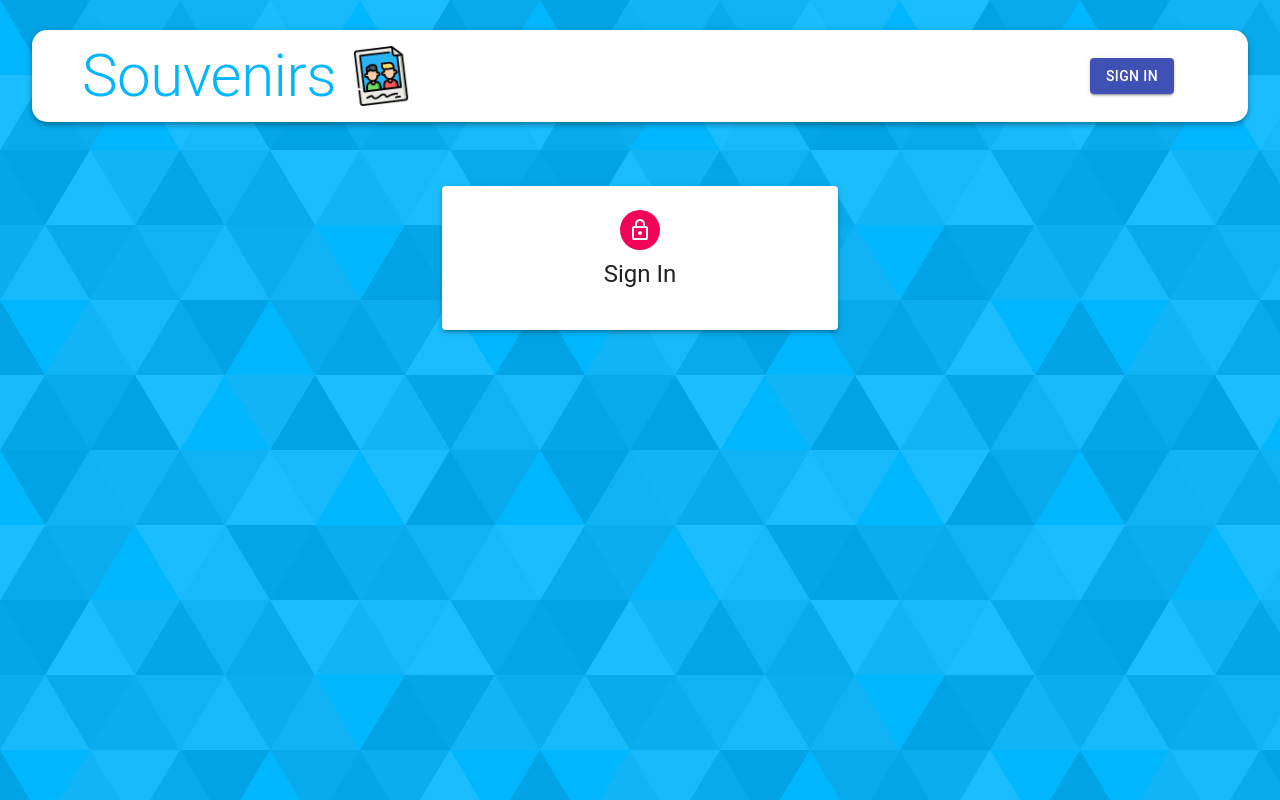
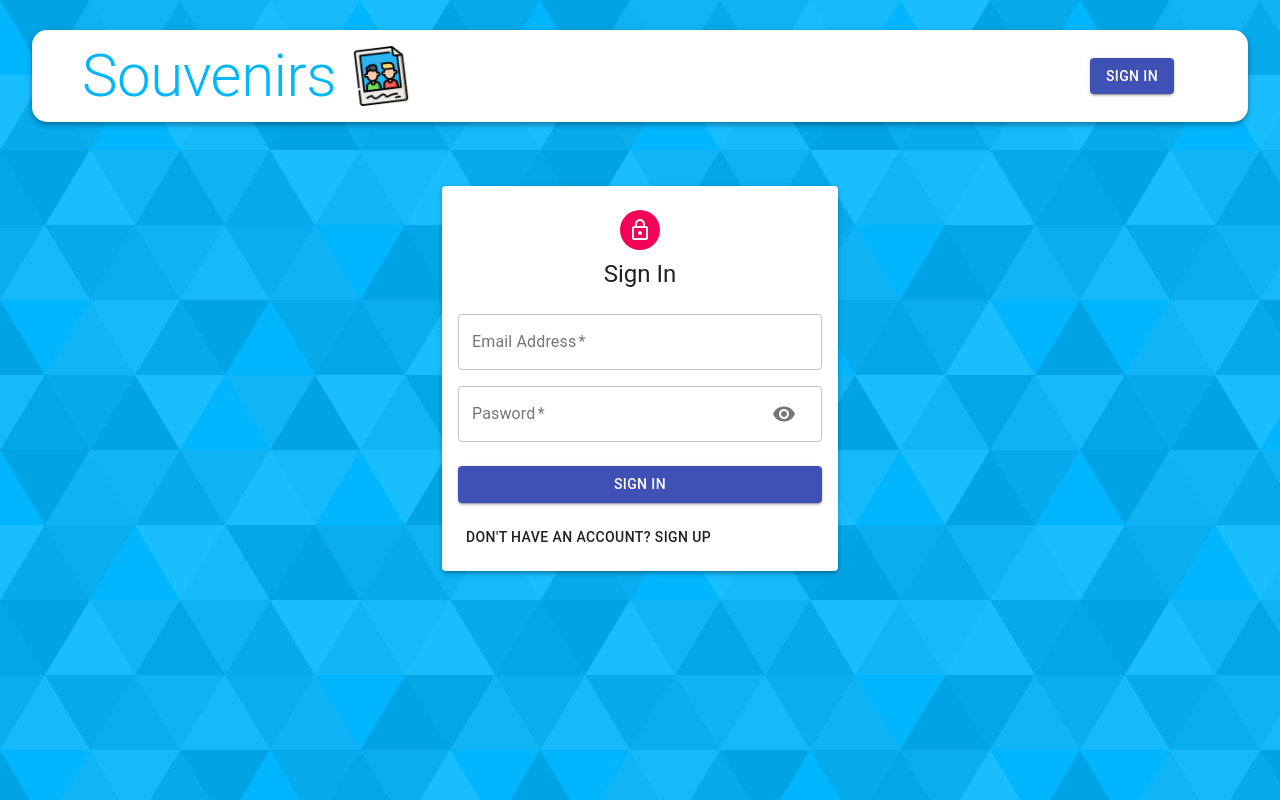
Before and after one commit to Marko1212/souvenirs-app-mern-client, a React (Create React App) app: page /auth in a window 1280 px wide. Built offline with nearby package versions, Linux system fonts and the light colour scheme.

Commit message:
authentification suite

```diff
--- a/src/components/Auth/Auth.js
+++ b/src/components/Auth/Auth.js
@@ -1,4 +1,4 @@
-import React from 'react';
+import React, {useState} from 'react';
 import { Avatar, Button, Paper, Grid, Typography, Container } from '@material-ui/core';
 import LockOutlinedIcon from '@material-ui/icons/LockOutlined';
 import useStyles from './styles';
@@ -6,14 +6,21 @@
 
 const Auth = () => {
     const classes = useStyles();
+    const {showPassword, setShowPassword} = useState(false);
 
     const isSignup = false;
+
+    const handleShowPassword = () => setShowPassword((prevShowPassword) => !prevShowPassword);
 
     const handleSubmit = () => {
 
     };
 
     const handleChange = () => {
+
+    }
+
+    const switchMode = () => {
 
     }
 
@@ -31,10 +38,24 @@
                             isSignup && (
                                 <>
                                         <Input name="firstName" label="First Name" handleChange={handleChange} autoFocus half />
-                                        <Input name="firstName" label="First Name" handleChange={handleChange} half />
+                                        <Input name="lastName" label="Last Name" handleChange={handleChange} half />
                                 </>
                             )
                         }
+                        <Input name="email" label="Email Address" handleChange={handleChange} type="email"/>
+                        <Input name="password" label="Pasword" handleChange={handleChange} type={showPassword ? "text" : "password"} handleShowPassword={handleShowPassword} />
+
+                        { isSignup &&  <Input name="confirmPassword" label="Repeat Password" handleChange={handleChange} type="password" /> }
+                    </Grid>
+                    <Button type="submit" fullWidth variant="contained" color="primary" className={classes.submit}>
+                        {isSignup ? 'Sign Up' : 'Sign In'}
+                    </Button>
+                    <Grid container justify="flex=end">
+                        <Grid item>
+                            <Button onClick={switchMode}>
+                                {isSignup ? 'Already have an account? Sign In' : "Don't have an account? Sign Up"}
+                            </Button>
+                        </Grid>
                     </Grid>
                 </form>
             </Paper>
```
